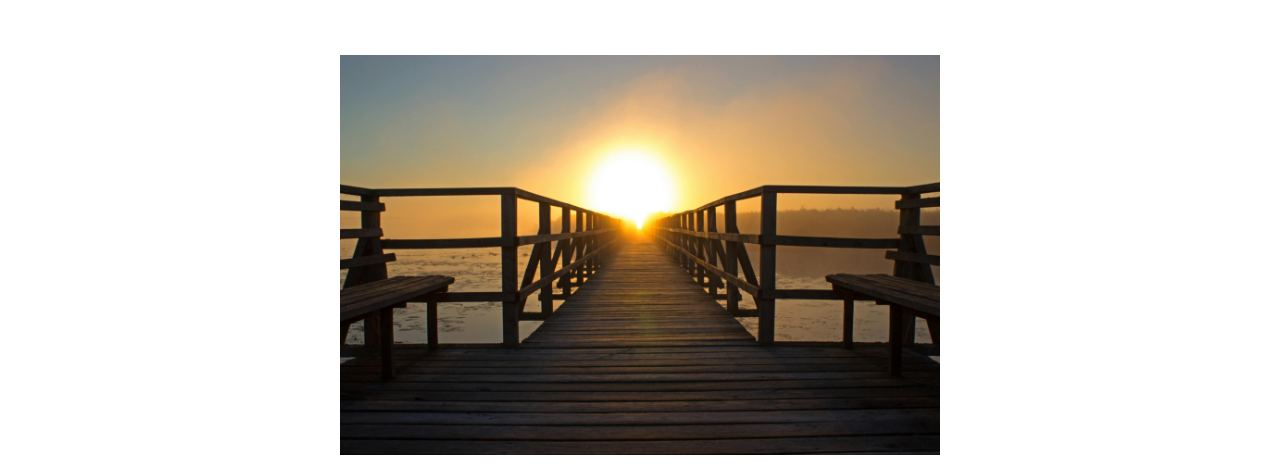
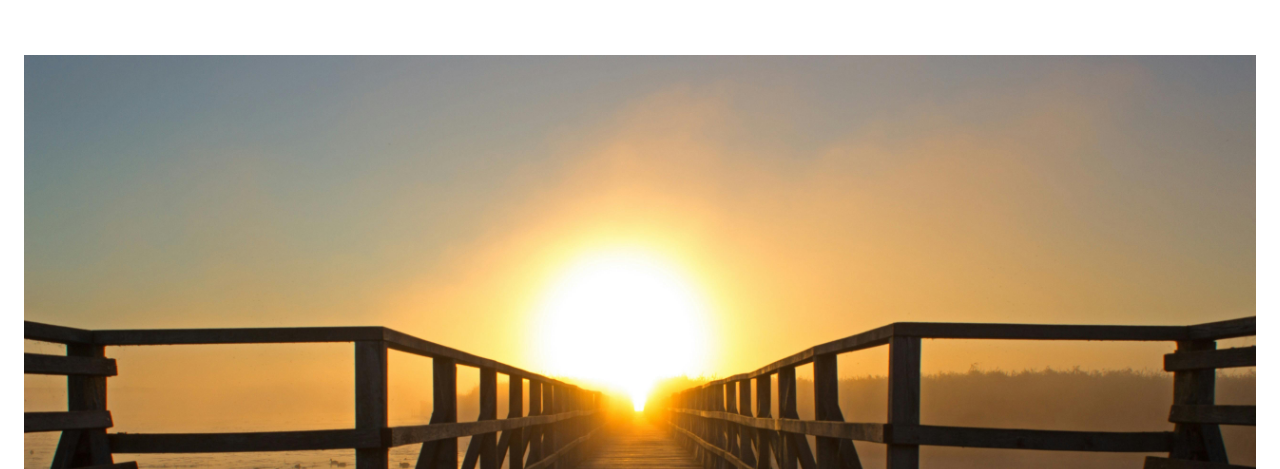
Before and after one commit to Yashswami01/DREAMTECH, a plain HTML site: page aboutus.html in a window 1280 px wide. Shown: the part 57-526 px from the top of the page. Drawn offline with nearby package versions, Linux system fonts and the light colour scheme.

Commit message:
Update aboutus.html

```diff
--- a/aboutus.html
+++ b/aboutus.html
@@ -63,7 +63,7 @@
     </nav>
 
     <div class="px-4 py-5 my-2 text-center">
-      <img class="d-block mx-auto mb-4" src="vision.jpg" alt="" height="400" />
+      <img class=" img-fluid d-block mx-auto mb-4" src="vision.jpg" alt="" height="400" />
       <h1 class="display-5 fw-bold text-body-emphasis">Our Vision</h1>
       <div class="col-lg-6 mx-auto">
         <p class="lead mb-4" style="font-weight: 500">
```
